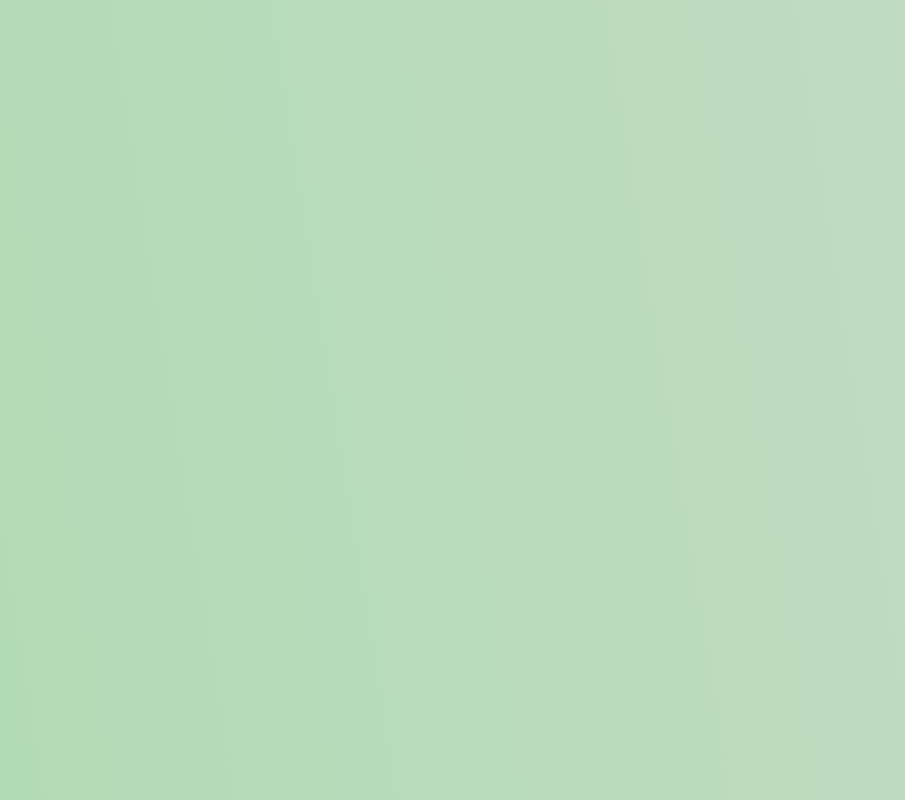
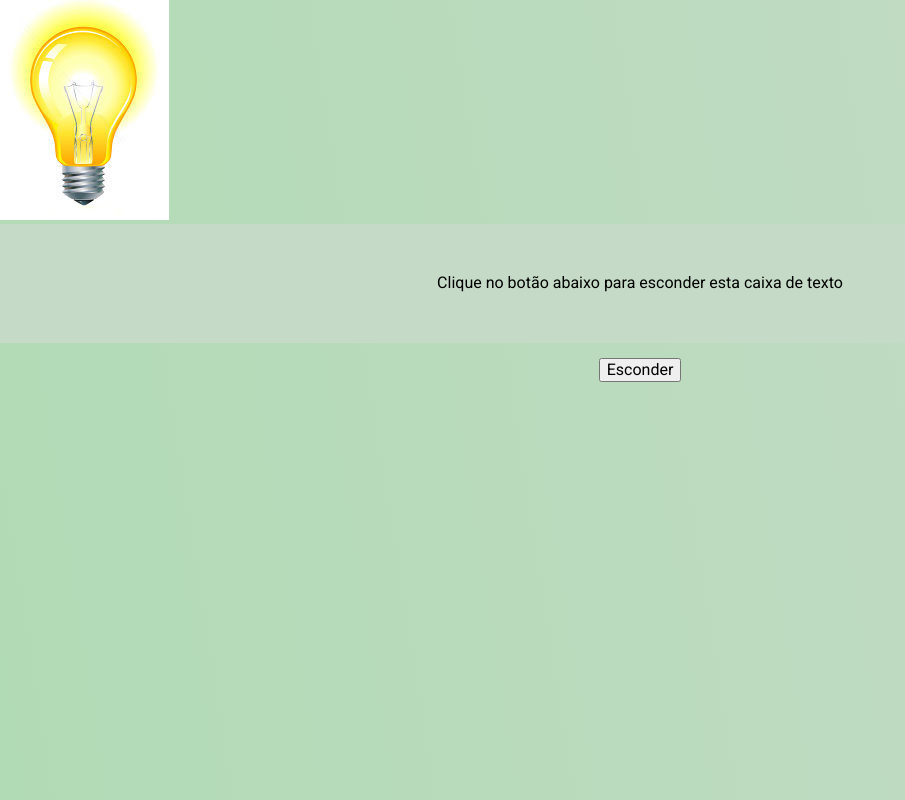
Before and after one commit to SundaeRaul/desafio3, a React (Create React App) app: page /Renderizacao in a window 1280 px wide. Shown: the whole page, without its empty margins (0-905 px from the left). Built offline with nearby package versions, Linux system fonts and the light colour scheme.

Commit message:
Entrega renderizacoes

```diff
--- /dev/null
+++ b/src/components/entrega-renderizacao/AreaTexto.css
@@ -0,0 +1,5 @@
+.AreaTexto{
+    padding: 50px;
+    background: #C5DBC7;
+    text-align: center;
+}
--- /dev/null
+++ b/src/components/entrega-renderizacao/AreaTexto.jsx
@@ -0,0 +1,12 @@
+import React from 'react';
+
+import './AreaTexto.css';
+
+export default class AreaTexto extends React.Component{
+
+    render(){
+        return(
+        <div className={"AreaTexto " + this.props.classeSecundaria}>{this.props.texto}</div>
+        );
+    }
+}
--- /dev/null
+++ b/src/components/entrega-renderizacao/Botao.css
@@ -0,0 +1,6 @@
+.DivBotao{
+    width: 100vw;
+    display: flex;
+    justify-content: center;
+    margin-top: 15px;
+}
--- /dev/null
+++ b/src/components/entrega-renderizacao/Botao.jsx
@@ -0,0 +1,14 @@
+import React from 'react';
+
+import './Botao.css';
+
+export default class Botao extends React.Component{
+
+    render(){
+        return(
+            <div className="DivBotao">
+                <button onClick={this.props.funcao} className="Botao">{this.props.valor}</button>
+            </div>
+        );
+    }
+}
--- /dev/null
+++ b/src/pages/Renderizacao.js
@@ -0,0 +1,57 @@
+import React, { useState} from 'react';
+
+import '../styles/renderizacao.css';
+import Acesa from '../images/lampada/acesa.jpg';
+import Apagada from '../images/lampada/apagada.jpg';
+import AreaTexto from '../components/entrega-renderizacao/AreaTexto';
+import Botao from '../components/entrega-renderizacao/Botao';
+
+
+export default class Renderizacao extends React.Component {
+
+    constructor(){
+        super()
+        this.state = {
+            lampadaAcesa: true,
+            nomeBotao: 'Esconder',
+            classeDiv: 'show'
+        }
+    }
+
+
+    alterarEstado(){
+        var Estado;
+        var NomeBotao;
+        if(this.state.classeDiv === 'show'){
+            Estado = "hide";
+            NomeBotao = 'Mostrar';
+        }else{
+            Estado = "show";
+            NomeBotao = 'Esconder';
+        }
+        this.setState({
+            nomeBotao: NomeBotao,
+            classeDiv: Estado
+        })
+
+    }
+
+    render() {
+
+        let imagem
+        if(this.state.lampadaAcesa){
+            imagem = <img src={Acesa} />
+        } else{
+            imagem = <img src={Apagada} />
+        }
+    return (
+        [
+        imagem,
+        <div>
+            <AreaTexto classeSecundaria={this.state.classeDiv} texto="Clique no botão abaixo para esconder esta caixa de texto" />
+            <Botao funcao={this.alterarEstado.bind(this)} valor={this.state.nomeBotao} />
+        </div>
+        ]
+    )
+    }
+}
--- a/src/routes.js
+++ b/src/routes.js
@@ -6,6 +6,7 @@ import Index from './pages/index';
 import Login from './pages/Login';
 import Sobre from './pages/Sobre';
 import Despesas from './pages/despesas';
+import Renderizacao from './pages/Renderizacao';
 
 import { Switch, Route } from 'react-router-dom';
 
@@ -18,6 +19,7 @@ function Routes(){
             <Route path="/Contato" component={Contato} />
             <Route path="/Login" component={Login} />
             <Route path="/Despesas" component={Despesas} />
+            <Route path="/Renderizacao" component={Renderizacao} />
 
         </Switch>
     );
--- /dev/null
+++ b/src/styles/renderizacao.css
@@ -0,0 +1,10 @@
+body{
+    overflow: hidden;
+}
+
+img{
+    margin: 0;
+}
+
+.show{display: block !important;}
+.hide{display: none !important;}
```
Also changed, not shown: src/images/lampada/acesa.jpg (added), src/images/lampada/apagada.jpg (added).
